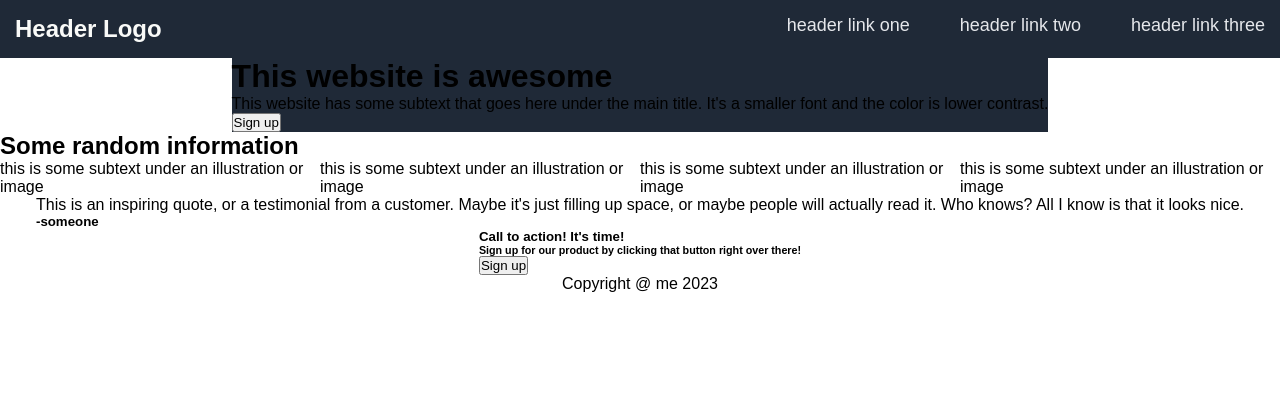
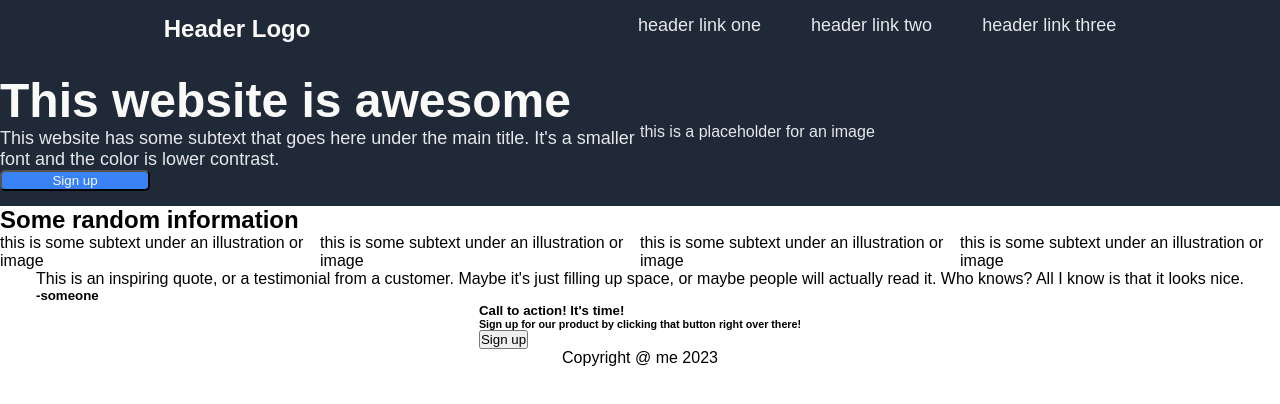
Before and after one commit to ChloesCodes/landingPage, a plain HTML site: page index.html in a window 1280 px wide. Drawn offline with Linux system fonts and the light colour scheme.

Commit message:
Add some CSS for body1. Got stuck

```diff
--- a/index.html
+++ b/index.html
@@ -17,12 +17,13 @@
     </div>
 
     <div id="body1">
-        <span>
+        <span class="column">
             <h1>This website is awesome</h1>
             <p>This website has some subtext that goes here under the main title. It's a smaller font and the color is lower contrast.</p>
+            <button>Sign up</button>
         </span>
-        <span>
-            <button>Sign up</button>
+        <span class="column">
+            <p id="placeholder">this is a placeholder for an image</p>
         </span>
     </div>
 
--- a/styles.css
+++ b/styles.css
@@ -24,7 +24,7 @@ ul {
     width: 100%;
     display: flex;
     flex-direction: row;
-    justify-content: space-between;
+    justify-content: space-around;
 }
 
 #header h2 {
@@ -48,4 +48,38 @@ ul {
 
 #body1 {
     background-color: #1F2937;
+    display: flex;
+    flex-direction: row;
+    justify-content: space-around;
+    align-items: center;
+    color: #E5E7EB;
+    padding: 15px;
+    width: 100%;
 }
+
+.column {
+    display: flex;
+    flex-direction: column;
+    justify-content: space-around;
+    width: 50%;
+}
+
+.column h1 {
+    font-size: 48px;
+    font-weight: bold;
+    color: #F9FAF8;
+}
+
+.column p:not(#placeholder) {
+    font-size: 18px;
+    font-weight: lighter;
+    color: #E5E7EB;
+}
+
+.column button {
+    border-radius: 5px;
+    background-color: #3882F6;
+    color: #F9FAF8;
+    max-width: 150px;
+    padding: 1px 5px;
+}
```
